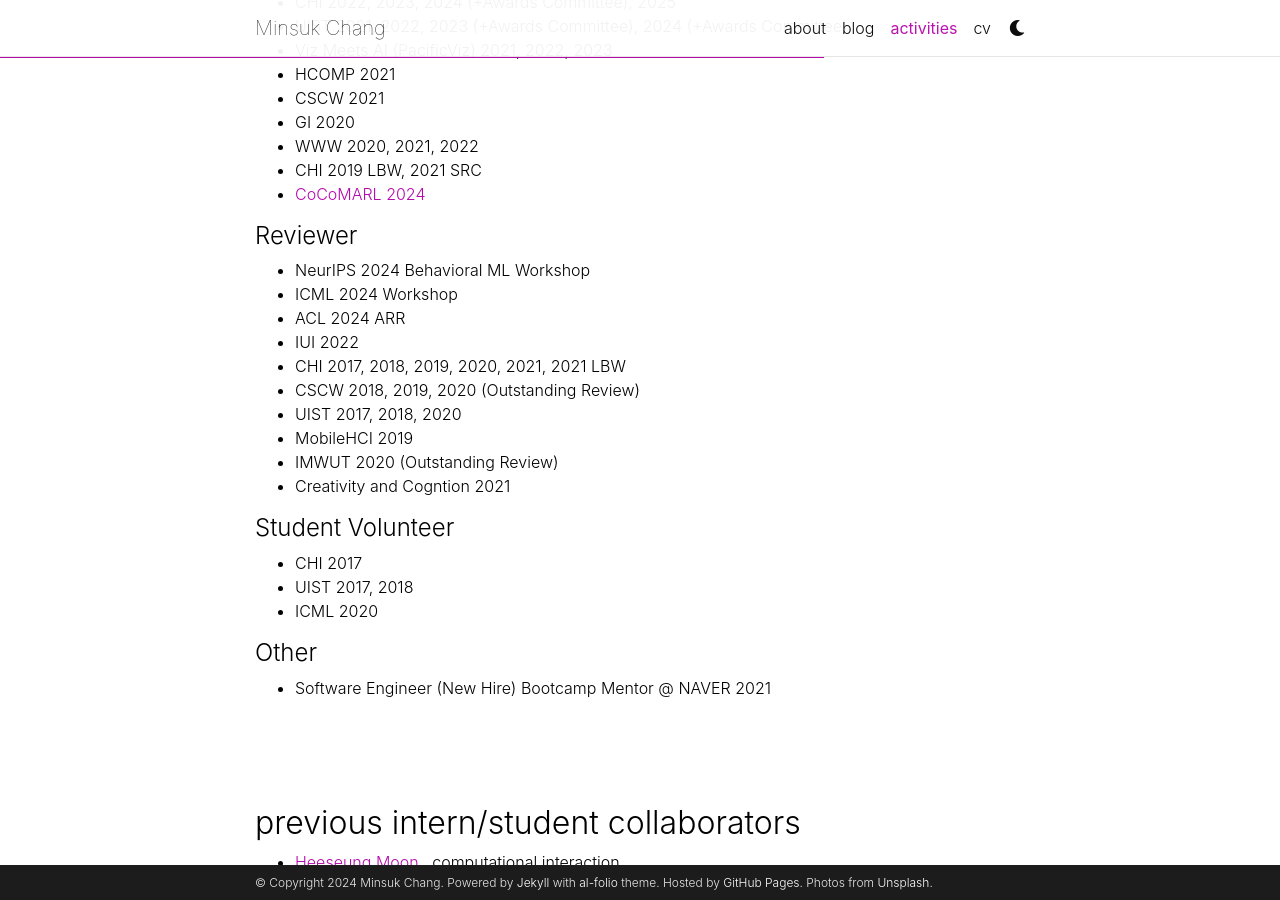
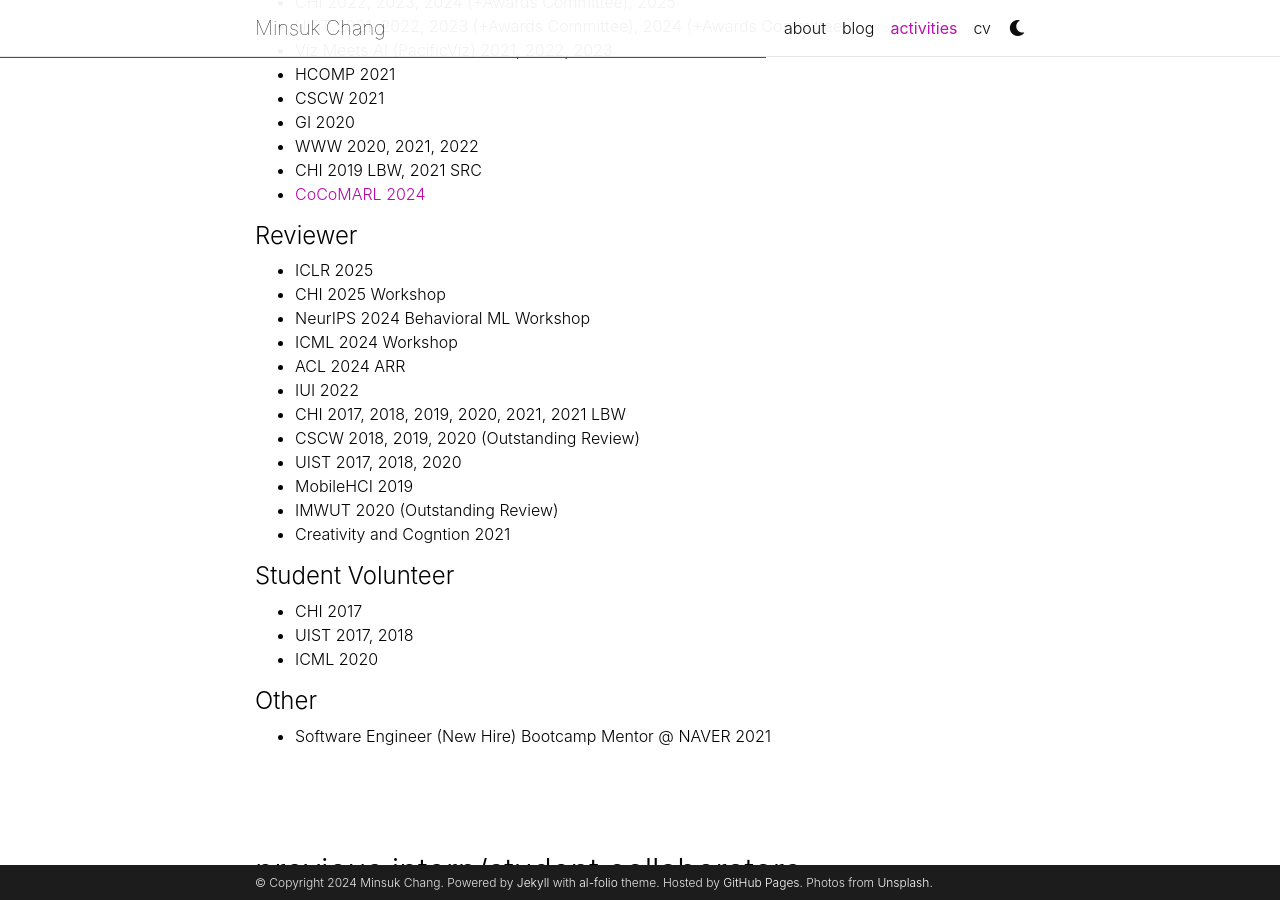
Before and after one commit to minsukchang/minsukchang.github.io, a Jekyll site: the page built from _pages/activities.md, in a window 1280 px wide and 900 px high, scrolled down 410 px. Built offline with Jekyll 4.4.1, drawn with Linux system fonts in a browser that asks for light colours; comment, search, counter and statistics services are not loaded; a style sheet for code colours, icons or effects is not loaded.

Commit message:
update a few thing

```diff
--- a/_pages/activities.md
+++ b/_pages/activities.md
@@ -28,6 +28,8 @@ horizontal: false
 - [CoCoMARL 2024](https://sites.google.com/view/cocomarl-2024/home)
 
 #### Reviewer
+- ICLR 2025
+- CHI 2025 Workshop
 - NeurIPS 2024 Behavioral ML Workshop
 - ICML 2024 Workshop
 - ACL 2024 ARR
```
Also changed, not shown: _posts/2024-10-31-zero-to-demo.md (renamed from _posts/2024-09-06-first.md, +1 -1 lines).
